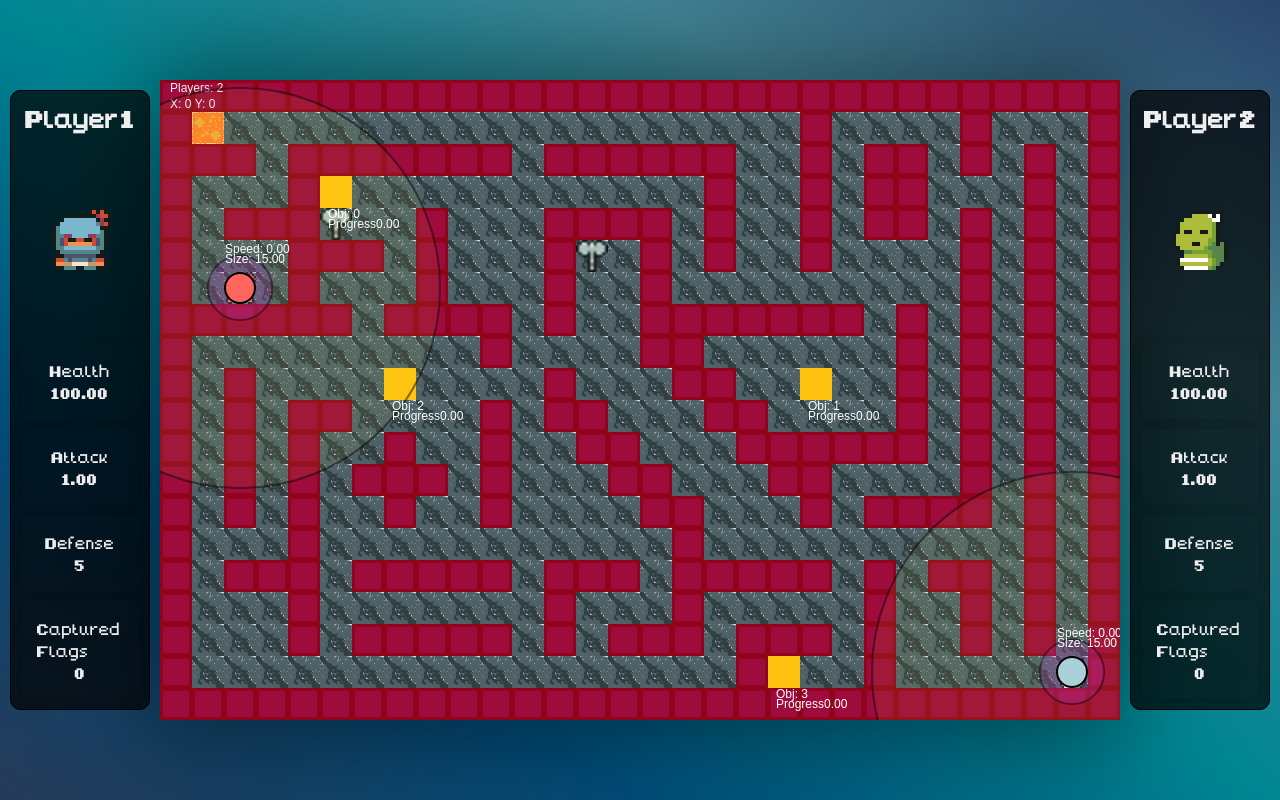
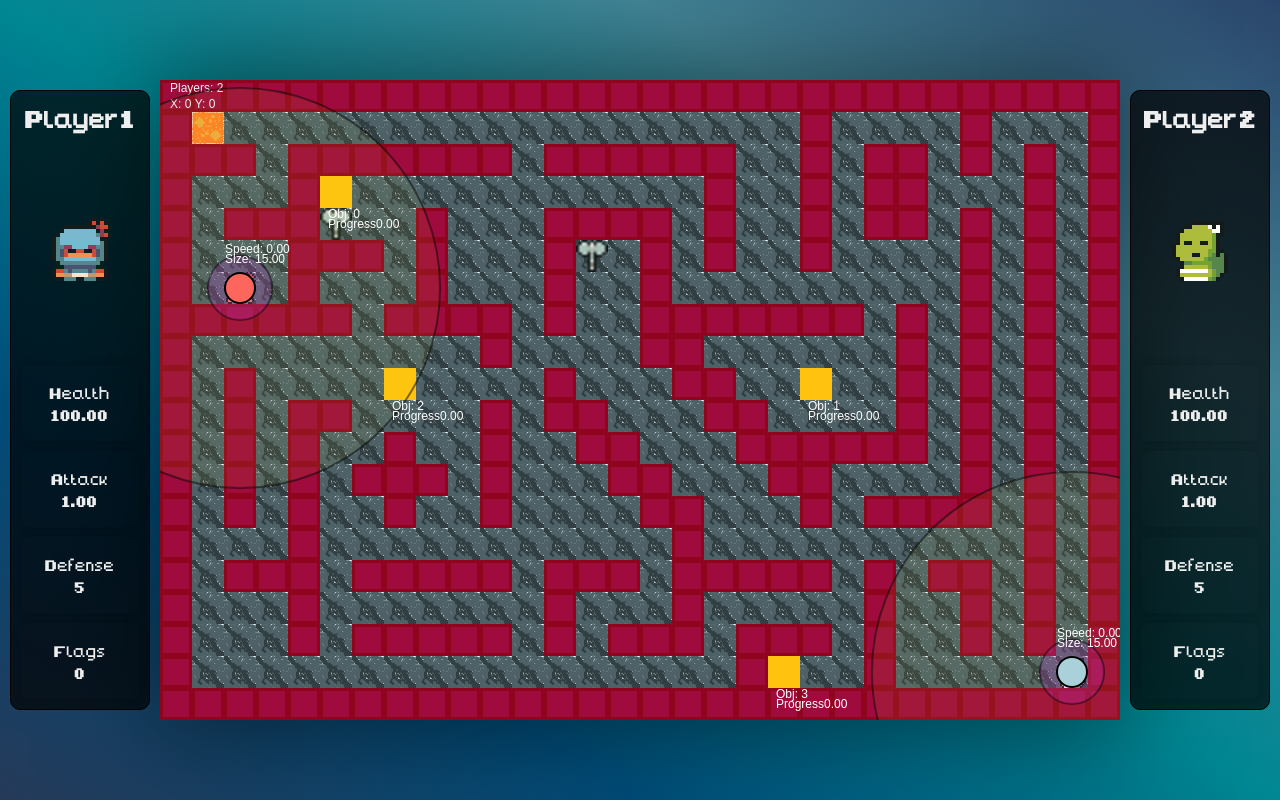
Before and after one commit to PortiESP/bits-of-battle, a React (Vite) app: page / in a window 1280 px wide. Built offline with nearby package versions, Linux system fonts and the light colour scheme.

Commit message:
change "Captured Flags" label to "Flags"

```diff
--- a/public/js/game.js
+++ b/public/js/game.js
@@ -27,11 +27,11 @@ class Game {
         // window.$player1Menu = document.getElementById("1")
         // window.$player2Menu = document.getElementById("2")
         window.$health1 = document.getElementById("health-value1")
-        window.$captured1 = document.getElementById("captured-flags-value1")
+        window.$captured1 = document.getElementById("flags-value1")
         window.$attack1 = document.getElementById("attack-value1")
 
         window.$health2 = document.getElementById("health-value2")
-        window.$captured2 = document.getElementById("captured-flags-value2")
+        window.$captured2 = document.getElementById("flags-value2")
         window.$attack2 = document.getElementById("attack-value2")
 
         // Generate the players
--- a/src/components/PlayerSideMenu.jsx
+++ b/src/components/PlayerSideMenu.jsx
@@ -22,7 +22,7 @@ export default function PlayerSideMenu({ name, id }) {
                     <Stat team={id} label={"Health"} value={CONST.MAX_PLAYER_HEALTH} />
                     <Stat team={id} label={"Attack"} value={CONST.BASE_PLAYER_ATTACK} />
                     <Stat team={id} label={"Defense"} value={CONST.BASE_PLAYER_DEFENSE} />
-                    <Stat team={id} label={"Captured Flags"} value={0} />
+                    <Stat team={id} label={"Flags"} value={0} />
                 </div>
             </aside>
         </div>
```
